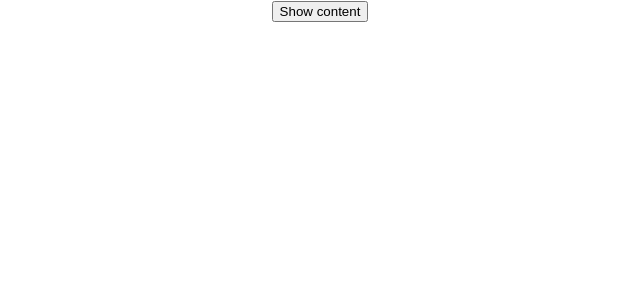
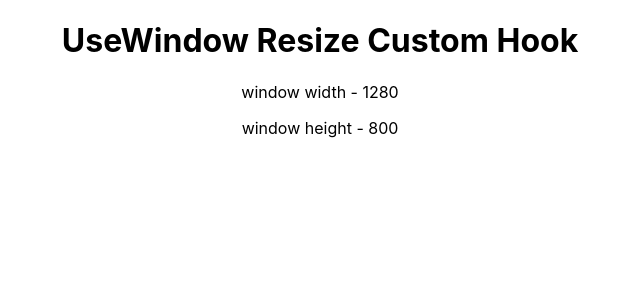
Before and after one commit to DineshShettenor/react-projects, a React (Create React App) app in the folder reactjs-interview-projects/: page / in a window 1280 px wide. Shown: the top 300 px of the page, without its empty margins (320-960 px from the left). Built offline with nearby package versions, Linux system fonts and the light colour scheme.

Commit message:
complete with useWindowResize custom hook

```diff
--- a/reactjs-interview-projects/src/App.js
+++ b/reactjs-interview-projects/src/App.js
@@ -1,6 +1,6 @@
 import "./App.css";
 import Accordian from "./components/accordian";
-import { UseOnclickOutsideTest } from "./components/click-outside-modal/UseOnclickOutsideTest";
+import { UseOnclickOutsideTest } from "./components/use-outside-modal/UseOnclickOutsideTest";
 import { CustomModal } from "./components/custom-modal/CustomModal";
 import { ModalTest } from "./components/custom-modal/ModalTest";
 import { TabsTest } from "./components/custom-tabs/TabsTest";
@@ -19,6 +19,7 @@
 import menus from "./components/tree-view/data";
 import { TreeView } from "./components/tree-view/TreeView";
 import { UseFetchCustomHookTest } from "./components/useFetch-hook/UseFetchCustomHookTest";
+import { UseWindowResizeTest } from "./components/use-window-resize/UseWindowResizeTest";
 
 function App() {
   return (
@@ -74,7 +75,10 @@
       {/* <UseFetchCustomHookTest /> */}
 
       {/* useOnclick outside custom hook */}
-      <UseOnclickOutsideTest />
+      {/* <UseOnclickOutsideTest /> */}
+
+      {/* useWindowResize Custom Hook */}
+      <UseWindowResizeTest />
     </div>
   );
 }
--- /dev/null
+++ b/reactjs-interview-projects/src/components/use-window-resize/UseWindowResizeTest.js
@@ -0,0 +1,14 @@
+import React from 'react'
+import { UseWindowResize } from './useWindowResize'
+
+export const UseWindowResizeTest = () => {
+    const windowSize = UseWindowResize();
+    const {width, height} = windowSize;
+  return (
+    <div>
+        <h1>UseWindow Resize Custom Hook</h1>
+        <p>window width - {width}</p>
+        <p>window height - {height}</p>
+    </div>
+  )
+}
--- /dev/null
+++ b/reactjs-interview-projects/src/components/use-window-resize/useWindowResize.js
@@ -0,0 +1,25 @@
+import React, { useLayoutEffect, useState } from "react";
+
+export const UseWindowResize = () => {
+  const [windowSize, setWindowSize] = useState({
+    width: 0,
+    height: 0,
+  });
+
+  const handleResize = () => {
+    setWindowSize({
+      width: window.innerWidth,
+      height: window.innerHeight,
+    });
+  };
+
+  useLayoutEffect(() => {
+    handleResize();
+
+    window.addEventListener("resize", handleResize);
+    return () => {
+      window.removeEventListener("resize", handleResize);
+    };
+  }, []);
+  return windowSize;
+};
```
Also changed, not shown: reactjs-interview-projects/src/components/use-outside-modal/UseOnclickOutsideTest.js (renamed from reactjs-interview-projects/src/components/click-outside-modal/UseOnclickOutsideTest.js), reactjs-interview-projects/src/components/use-outside-modal/useOutSideClick.js (renamed from reactjs-interview-projects/src/components/click-outside-modal/useOutSideClick.js).
